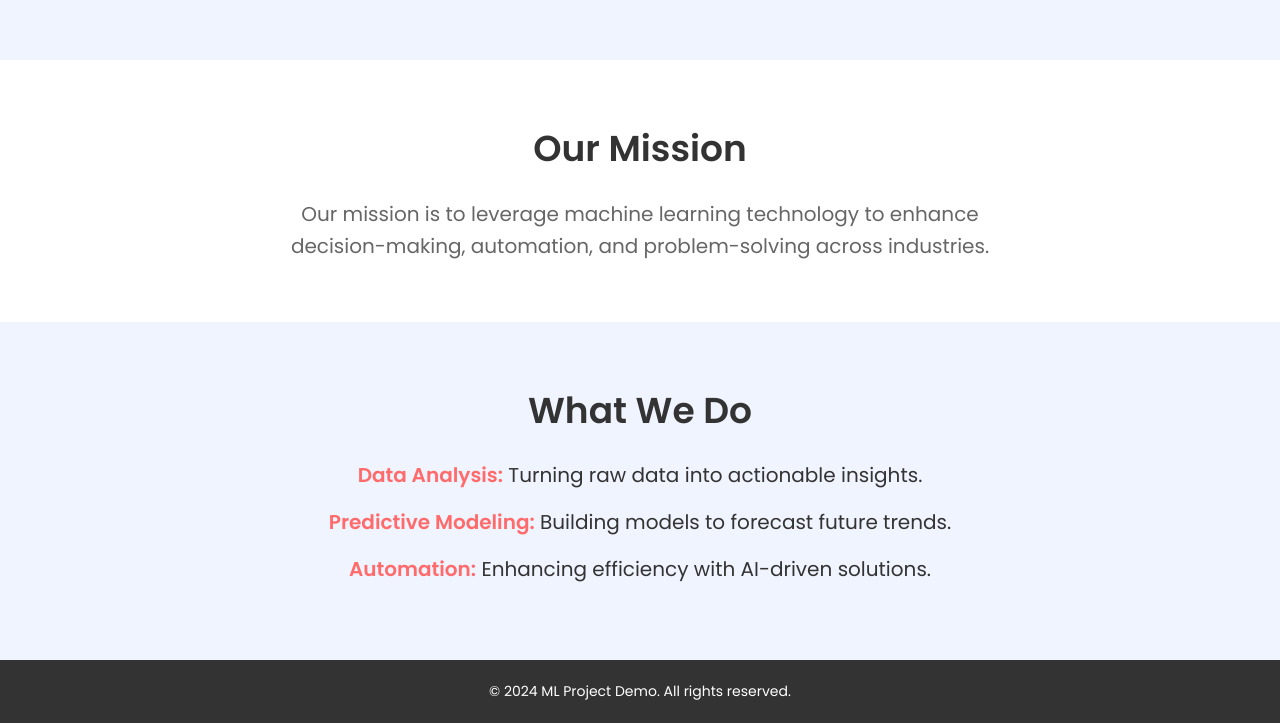
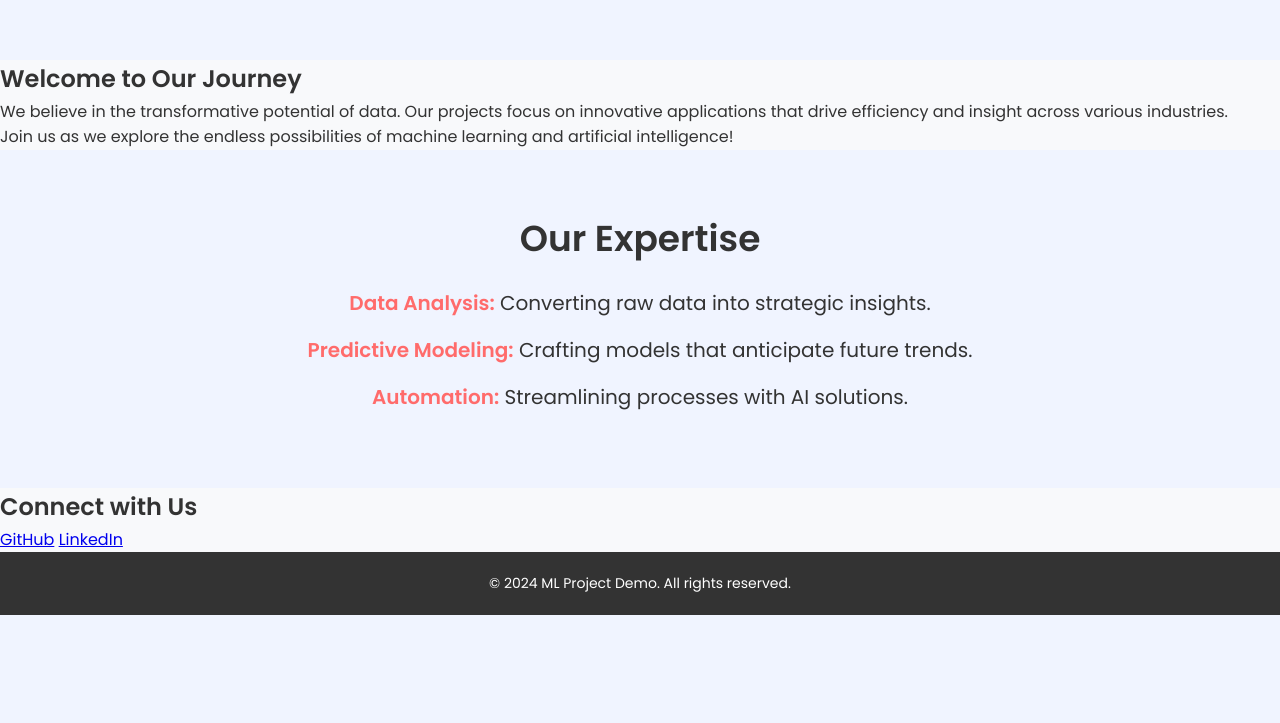
Before and after one commit to AryanKukreti/Optimal-Irrigation-Path-Finder, a Flask app: template templates/about.html in a window 1280 px wide. Shown: the part 481-1204 px from the top of the page. After the commit the page ends 1096 px from the top, so only its background shows below. Run offline with Flask 3, Linux system fonts and the light colour scheme; the template is opened without the code that fills it, so the values that code supplies are empty.

Commit message:
Update about.html

```diff
--- a/templates/about.html
+++ b/templates/about.html
@@ -16,8 +16,8 @@
                 <h1>ML Project Demo</h1>
             </div>
             <ul>
-                <li><a href="/" class="nav-button">Home</a></li> <!-- Updated link to root for Home -->
-                <li><a href="/contact" class="nav-button">Contact Us</a></li> <!-- Updated link to Contact -->
+                <li><a href="/" class="nav-button">Home</a></li>
+                <li><a href="/contact" class="nav-button">Contact Us</a></li>
             </ul>
         </nav>
     </header>
@@ -26,31 +26,41 @@
     <section id="hero" class="hero-section">
         <div class="hero-content">
             <h2>About Us</h2>
-            <p>We are passionate about solving real-world challenges using Machine Learning (ML) technologies. Explore our projects and see how we apply cutting-edge solutions to drive innovation.</p>
-            <a href="#mission" class="cta-button">Learn More</a>
+            <p>At ML Project Demo, we are dedicated to harnessing the power of Machine Learning to tackle real-world challenges. Our team is passionate about leveraging innovative technologies to create impactful solutions.</p>
+            <a href="#whatwedo" class="cta-button">Discover Our Work</a>
         </div>
         <div class="hero-graphic">
             <img src="https://plus.unsplash.com/premium_vector-1683133729877-0b62598bfe52?q=80&w=1828&auto=format&fit=crop&ixlib=rb-4.0.3&ixid=M3wxMjA3fDB8MHxwaG90by1wYWdlfHx8fGVufDB8fHx8fA%3D%3D" alt="Illustration" />
         </div>
     </section>
 
-    <!-- Mission Section -->
-    <section id="mission" class="mission-section">
+    <!-- Introduction Section -->
+    <section id="introduction" class="introduction-section">
         <div class="container">
-            <h2>Our Mission</h2>
-            <p>Our mission is to leverage machine learning technology to enhance decision-making, automation, and problem-solving across industries.</p>
+            <h2>Welcome to Our Journey</h2>
+            <p>We believe in the transformative potential of data. Our projects focus on innovative applications that drive efficiency and insight across various industries.</p>
+            <p>Join us as we explore the endless possibilities of machine learning and artificial intelligence!</p>
         </div>
     </section>
 
     <!-- What We Do Section -->
     <section id="whatwedo" class="whatwedo-section">
         <div class="container">
-            <h2>What We Do</h2>
+            <h2>Our Expertise</h2>
             <ul>
-                <li><strong>Data Analysis:</strong> Turning raw data into actionable insights.</li>
-                <li><strong>Predictive Modeling:</strong> Building models to forecast future trends.</li>
-                <li><strong>Automation:</strong> Enhancing efficiency with AI-driven solutions.</li>
+                <li><strong>Data Analysis:</strong> Converting raw data into strategic insights.</li>
+                <li><strong>Predictive Modeling:</strong> Crafting models that anticipate future trends.</li>
+                <li><strong>Automation:</strong> Streamlining processes with AI solutions.</li>
             </ul>
+        </div>
+    </section>
+
+    <!-- Social Links Section -->
+    <section id="social-links" class="social-links-section">
+        <div class="container">
+            <h2>Connect with Us</h2>
+            <a href="https://github.com" class="social-button">GitHub</a>
+            <a href="https://linkedin.com" class="social-button">LinkedIn</a>
         </div>
     </section>
 
```
